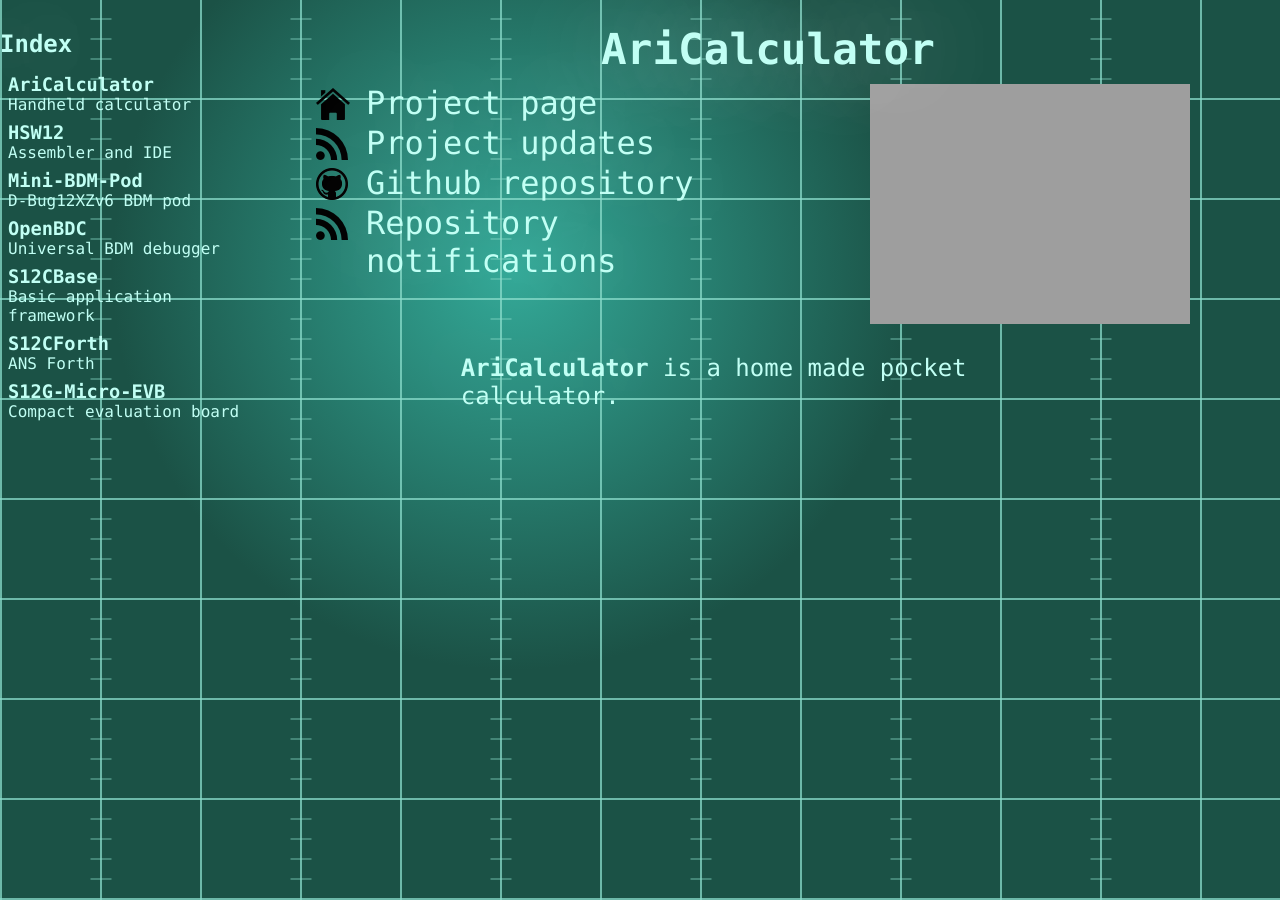
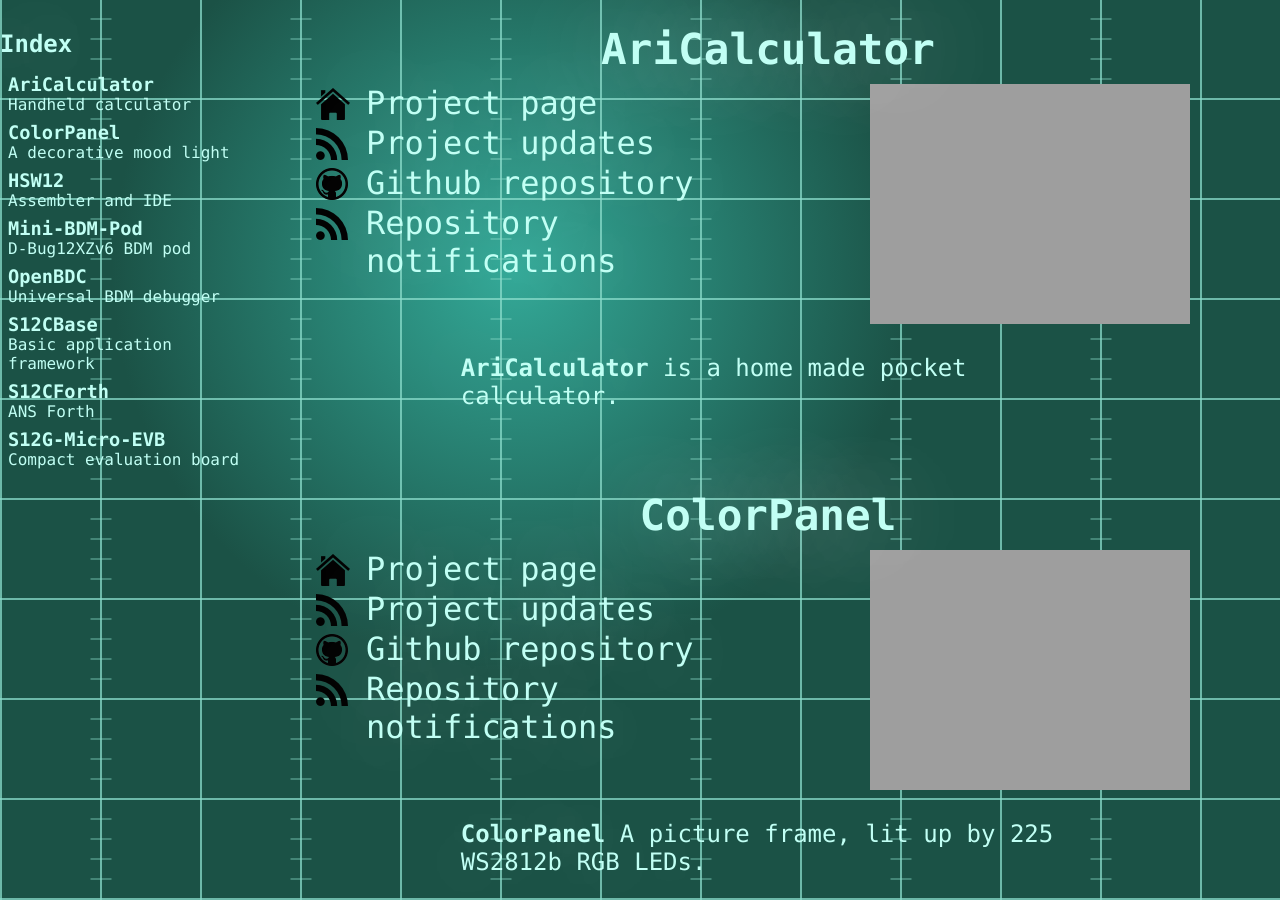
Before and after one commit to hotwolf/hotwolf.github.com, a Jekyll site: the page built from index.html, in a window 1280 px wide and 900 px high, scrolled down 4540 px. Built offline with Jekyll 4.4.1, drawn with Linux system fonts in a browser that asks for light colours; Markdown is read by kramdown in place of the engine named in the settings.

Commit message:
added ColorPanel project

```diff
--- a/_includes/ProjectDescriptions.html
+++ b/_includes/ProjectDescriptions.html
@@ -341,3 +341,44 @@
 <div class="projectDescription">
 <p><strong>AriCalculator</strong> is a home made pocket calculator.</p>
 </div><!--<div id="projectDescripyion">-->
+
+<h3>
+  <a id="ColorPanel" name="ColorPanel" href="http://hotwolf.github.com/ColorPanel">
+    ColorPanel
+  </a>
+</h3>
+<div class="projectInfo">
+  <div class="projectImage">
+    <a href="http://hotwolf.github.com/ColorPanel">
+      <img src="http://hotwolf.github.com/ColorPanel/images/ColorPanel_Dots.png"></img>
+      <!--<img src="{{ site.url }}/images/hotwolf.png" alt="hotwolf"></img>-->
+    </a>
+  </div><!--<div id="projectImage">-->
+  <div class="projectLinks">
+    <ul>
+      <a href="http://hotwolf.github.com/ColorPanel">
+	<li class="homeLink">
+	  Project page
+	</li>
+      </a>
+      <a href="http://hotwolf.github.com/ColorPanel/ColorPanel.atom">
+	<li class="feedLink">
+	  Project updates
+	</li>
+      </a>
+      <a href="https://github.com/hotwolf/ColorPanel">
+	<li class="githubLink">
+	  Github repository
+	</li>
+      </a>
+      <a href="https://github.com/hotwolf/ColorPanel/commits/master.atom">
+	<li class="feedLink">
+	  Repository notifications
+	</li>
+      </a>
+    </ul>
+  </div><!--<div id="projectLinks">-->
+</div><!--<div id="projectInfo">-->
+<div class="projectDescription">
+<p><strong>ColorPanel</strong> A picture frame, lit up by 225 WS2812b RGB LEDs.</p>
+</div><!--<div id="projectDescripyion">-->
--- a/_includes/ProjectIndex.html
+++ b/_includes/ProjectIndex.html
@@ -6,6 +6,14 @@
 <a class="active" href="{{ site.url }}/index.html#AriCalculator">
 <h1>AriCalculator</h1>
 Handheld calculator
+</a>
+</div><!--<div id="link">-->
+
+<!-- ColorPanel -->
+<div class="link">
+<a class="active" href="{{ site.url }}/index.html#ColorPanel">
+<h1>ColorPanel</h1>
+A decorative mood light
 </a>
 </div><!--<div id="link">-->
 
```
